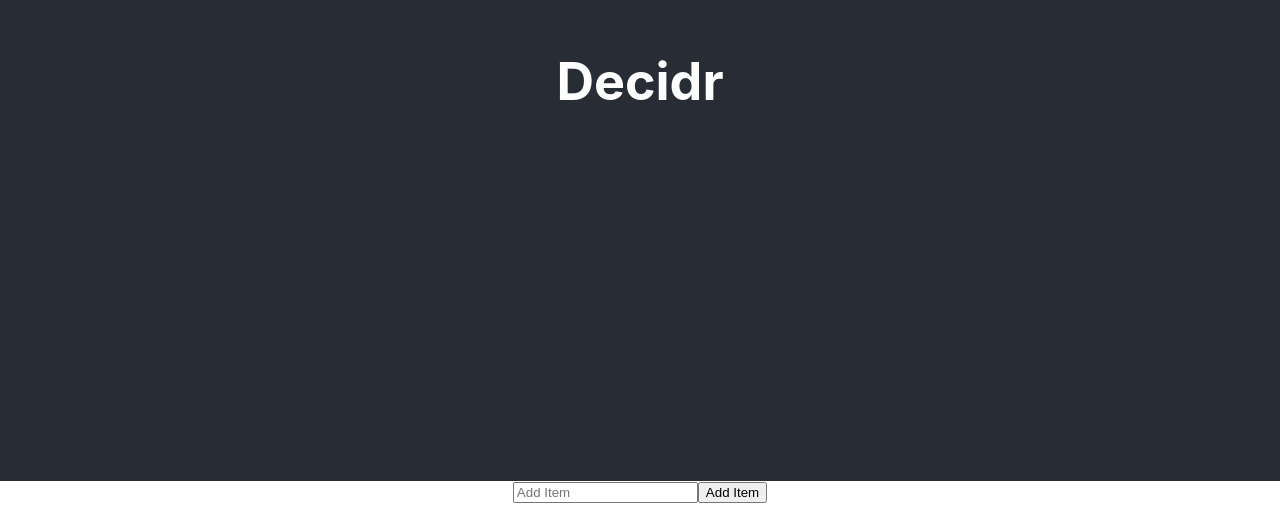
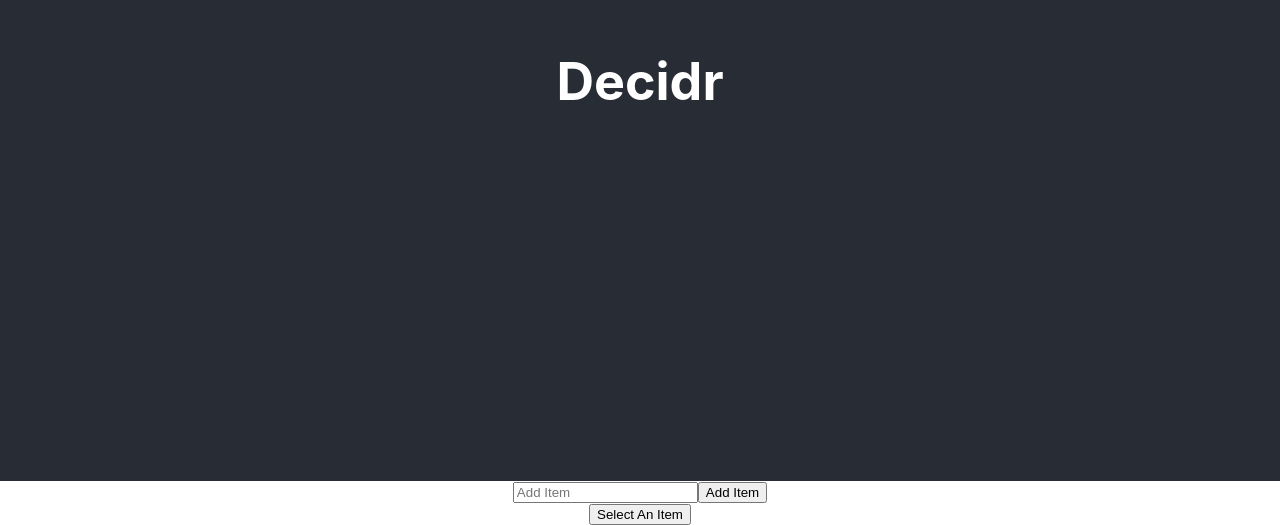
Before and after one commit to Tesfa-Worku/Decidr, a React (Create React App) app in the folder decidr/: page / in a window 1280 px wide. Shown: the part 319-844 px from the top of the page. Before the commit the page ends 822 px from the top, so only its background shows below. Built offline with nearby package versions, Linux system fonts and the light colour scheme.

Commit message:
refactor(button): add button to initiate randomization #7

```diff
--- a/decidr/src/App.js
+++ b/decidr/src/App.js
@@ -18,6 +18,9 @@ function App() {
           >
             Add Item</button>
         </div>
+        <div>
+          <button>Select An Item</button>
+        </div>
       </body>
     </div>
   );
```
